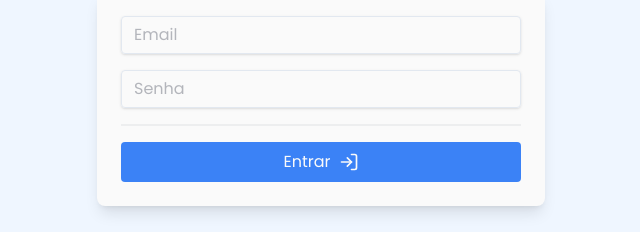
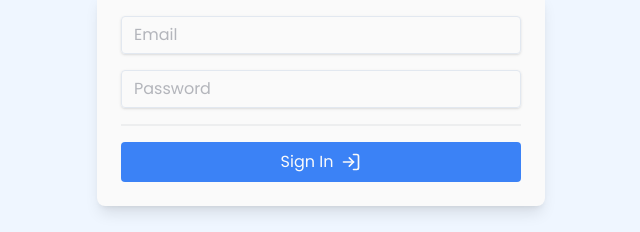
Before and after one commit to hennasoftware/hs-system, a React (Vite) app: page /login in a window 1280 px wide. Shown: the part 369-601 px from the top of the page, without its empty margins (319-959 px from the left). Built offline with nearby package versions, Linux system fonts and the light colour scheme; no server answers.

Commit message:
feat: integrate AuthPage with useLogin hook and update app entrypoint structure

```diff
--- /dev/null
+++ b/src/App.tsx
@@ -0,0 +1,10 @@
+import { AuthProvider } from "@/modules/auth/components";
+import { AuthPage } from "./modules/auth/pages";
+
+export default function App() {
+  return (
+    <AuthProvider>
+      <AuthPage />
+    </AuthProvider>
+  );
+}
--- a/src/app/App.tsx
+++ /dev/null
@@ -1,5 +0,0 @@
-import { AuthPage } from "./modules/auth/pages";
-
-export default function App() {
-  return <AuthPage />;
-}
--- a/src/main.tsx
+++ b/src/main.tsx
@@ -1,7 +1,7 @@
 import { StrictMode } from "react";
 import { createRoot } from "react-dom/client";
 import "./styles/index.css";
-import App from "./app/App.tsx";
+import App from "./App.tsx";
 
 createRoot(document.getElementById("root")!).render(
   <StrictMode>
--- a/src/app/modules/auth/pages/AuthPage.tsx
+++ b/src/modules/auth/pages/AuthPage.tsx
@@ -1,20 +1,17 @@
+import { useLogin } from "@/modules/auth/hooks";
 import { LogIn } from "lucide-react";
 import { type SyntheticEvent, useEffect, useState } from "react";
-import { Button } from "../../../../shared/components/Button";
-import { InputField } from "../../../../shared/components/InputField";
+import { Button } from "@/shared/components/Button";
+import { InputField } from "@/shared/components/InputField";
 
 export function AuthPage() {
   const [email, setEmail] = useState("");
   const [password, setPassword] = useState("");
-  const [loading, setLoading] = useState(false);
+  const { login, loading } = useLogin();
 
   const handleLogin = async (e: SyntheticEvent<HTMLFormElement>) => {
     e.preventDefault();
-    setLoading(true);
-
-    setTimeout(() => {
-      setLoading(false);
-    }, 3000);
+    await login(email, password);
   };
 
   useEffect(() => {
@@ -38,8 +35,8 @@ export function AuthPage() {
           />
 
           <InputField
-            placeholder={"Senha"}
-            label={"Senha"}
+            placeholder={"Password"}
+            label={"Password"}
             showLabel={false}
             type={"password"}
             value={password}
@@ -53,10 +50,10 @@ export function AuthPage() {
             type={"submit"}
             isLoading={loading}
             disabled={loading}
-            loadingText={"Entrando"}
+            loadingText={"Signing in"}
             rightAddon={<LogIn size={20} />}
           >
-            Entrar
+            Sign In
           </Button>
         </form>
       </div>
```
Also changed, not shown: src/modules/auth/pages/index.ts (renamed from src/app/modules/auth/pages/index.ts).
